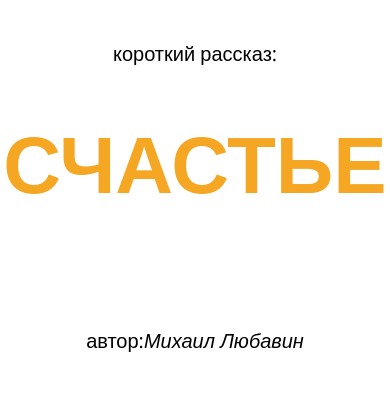
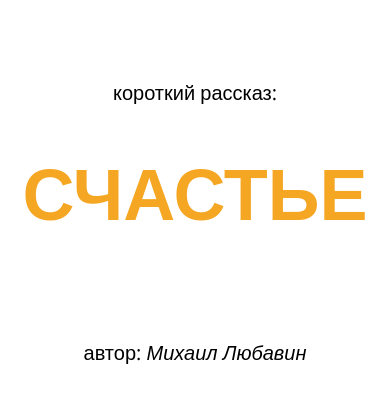
Before and after one commit to PrimeMoover1/PrimeMoover1.github.io, a plain HTML site: page story/index.html in a window 390 px wide. Drawn offline with nearby package versions, Linux system fonts and the light colour scheme.

Commit message:
pre-alpha 0.3

```diff
--- a/story/media.css
+++ b/story/media.css
@@ -22,9 +22,12 @@ h3 {
 }
 
 h1 {
-	font-size: 80px;
+	font-size: 72px;
 }
 
+.conteiner {
+	margin: 15% auto;
+}
   }
 
   @media  screen
```
Also changed, not shown: story/index.html (+1 -1 lines).
